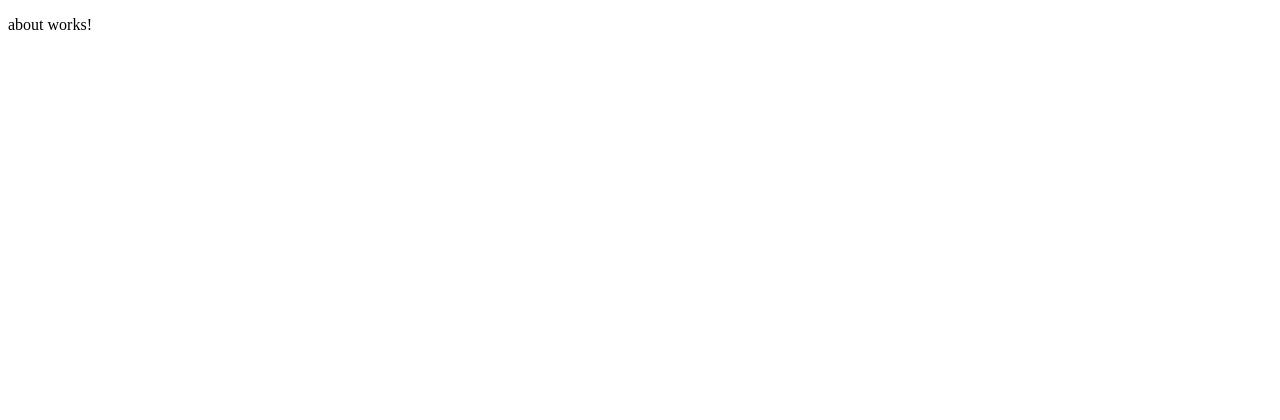
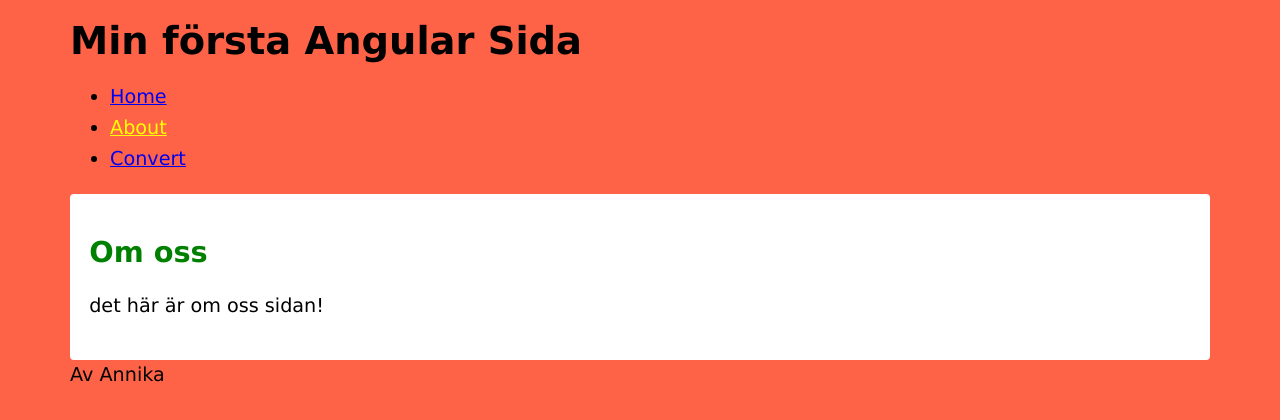
Before and after one commit to agadman/myFirstAngularProject, an Angular app: page /about in a window 1280 px wide. Shown: the top 420 px of the page. Built offline with nearby package versions, Linux system fonts and the light colour scheme.

Commit message:
skapat skalet av single page och routerActiveLinks

```diff
--- a/src/app/app.component.html
+++ b/src/app/app.component.html
@@ -1 +1,10 @@
-<router-outlet />
+<div class="container">
+    <header>
+        <h1>Min första Angular Sida</h1>
+        <app-mainmenu></app-mainmenu>
+    </header>
+    <main>
+        <router-outlet />
+    </main>
+    <footer>Av Annika</footer>
+</div>
--- a/src/app/app.component.ts
+++ b/src/app/app.component.ts
@@ -1,9 +1,10 @@
 import { Component } from '@angular/core';
 import { RouterOutlet } from '@angular/router';
+import { MainmenuComponent } from './partials/mainmenu/mainmenu.component';
 
 @Component({
   selector: 'app-root',
-  imports: [RouterOutlet],
+  imports: [RouterOutlet, MainmenuComponent],
   templateUrl: './app.component.html',
   styleUrl: './app.component.css'
 })
--- a/src/app/pages/about/about.component.css
+++ b/src/app/pages/about/about.component.css
@@ -0,0 +1,3 @@
+h2 {
+    color: green;
+}
--- a/src/app/pages/about/about.component.html
+++ b/src/app/pages/about/about.component.html
@@ -1 +1,2 @@
-<p>about works!</p>
+<h2>Om oss</h2>
+<p>det här är om oss sidan!</p>
--- a/src/app/pages/home/home.component.html
+++ b/src/app/pages/home/home.component.html
@@ -1 +1,2 @@
-<p>home works!</p>
+<h2>Start sidan</h2>
+<p>det här är startsidan</p>
--- /dev/null
+++ b/src/app/partials/mainmenu/mainmenu.component.css
@@ -0,0 +1,3 @@
+.active {
+    color: yellow;
+}
--- /dev/null
+++ b/src/app/partials/mainmenu/mainmenu.component.html
@@ -0,0 +1,7 @@
+<nav>
+    <ul>
+        <li><a routerLink="/home" routerLinkActive="active">Home</a></li>
+        <li><a routerLink="/about" routerLinkActive="active">About</a></li>
+        <li><a routerLink="/convert" routerLinkActive="active">Convert</a></li>
+    </ul>
+</nav>
--- a/src/styles.css
+++ b/src/styles.css
@@ -1 +1,17 @@
-/* You can add global styles to this file, and also import other style files */
+body {
+    font-family: Verdana, Geneva, Tahoma, sans-serif;
+    font-size: 1.2em;
+    line-height: 1.6em;
+    background-color: tomato;
+}
+
+.container {
+    max-width: 1140px;
+    margin: 0 auto;
+}
+
+main {
+    padding: 1em;
+    background-color: #fff;
+    border-radius: 4px;
+}
```
Also changed, not shown: src/app/partials/mainmenu/mainmenu.component.ts (added, +12 -0 lines), 1 other file (tests, documents, lock files or other folders).
